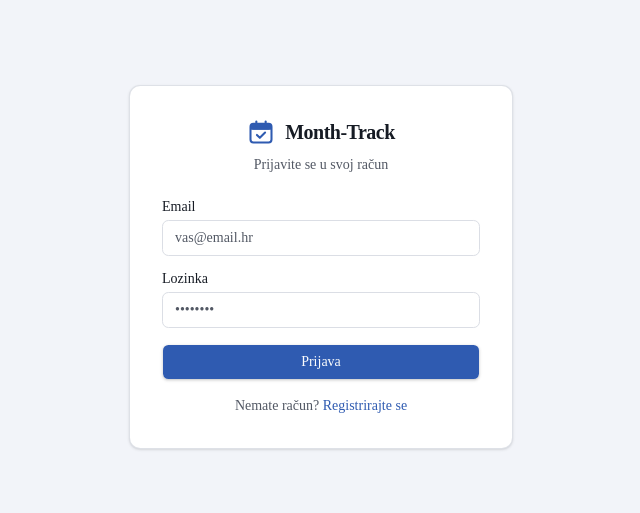
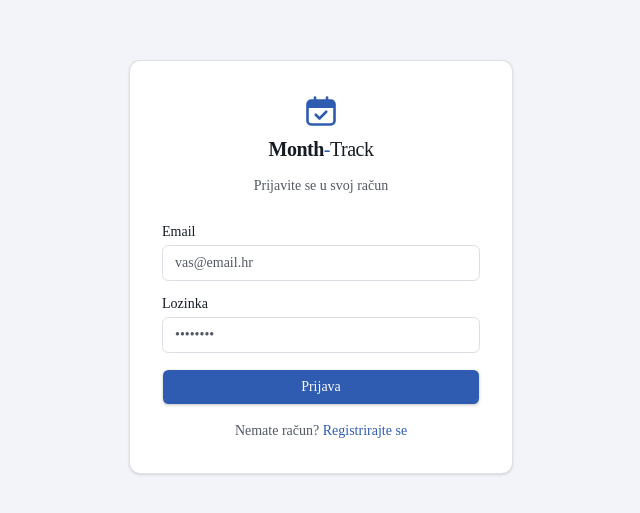
Before and after one commit to joso-skarica/month-track, a Next.js app: page /login in a window 1280 px wide. Shown: the part 133-646 px from the top of the page, without its empty margins (319-959 px from the left). Built offline with nearby package versions, Linux system fonts and the light colour scheme.

Commit message:
Polish logo and auth layout

```diff
--- a/src/app/login/page.tsx
+++ b/src/app/login/page.tsx
@@ -60,7 +60,7 @@ export default function LoginPage() {
   return (
     <div className="flex min-h-screen items-center justify-center bg-background px-4 py-10">
       <div className="w-full max-w-sm rounded-xl border border-border/90 bg-card p-8 shadow-sm">
-        <div className="mb-6 flex flex-col items-center gap-2 text-center">
+        <div className="mb-7 flex flex-col items-center gap-3 text-center">
           <Logo size="lg" />
           <p className="text-sm leading-relaxed text-muted-foreground">
             {mode === 'signin'
--- a/src/components/logo.tsx
+++ b/src/components/logo.tsx
@@ -8,8 +8,8 @@ type Props = {
 };
 
 const sizeConfig = {
-  sm: { icon: 20, text: 'text-sm', gap: 'gap-2' },
-  lg: { icon: 28, text: 'text-xl', gap: 'gap-2.5' },
+  sm: { icon: 20, wordmark: 'text-sm' },
+  lg: { icon: 36, wordmark: 'text-xl' },
 } as const;
 
 function CalendarCheckIcon({ size }: { size: number }) {
@@ -22,7 +22,6 @@ function CalendarCheckIcon({ size }: { size: number }) {
       xmlns="http://www.w3.org/2000/svg"
       aria-hidden="true"
     >
-      {/* Calendar body */}
       <rect
         x="3"
         y="5"
@@ -33,21 +32,10 @@ function CalendarCheckIcon({ size }: { size: number }) {
         strokeWidth="1.75"
         fill="none"
       />
-      {/* Calendar top bar / header band */}
-      <rect
-        x="3"
-        y="5"
-        width="18"
-        height="5"
-        rx="2.5"
-        className="fill-primary"
-      />
-      {/* Snap the bottom corners of the header to be square */}
+      <rect x="3" y="5" width="18" height="5" rx="2.5" className="fill-primary" />
       <rect x="3" y="7.5" width="18" height="2.5" className="fill-primary" />
-      {/* Calendar pegs */}
       <line x1="8" y1="3" x2="8" y2="6.5" className="stroke-primary" strokeWidth="1.75" strokeLinecap="round" />
       <line x1="16" y1="3" x2="16" y2="6.5" className="stroke-primary" strokeWidth="1.75" strokeLinecap="round" />
-      {/* Checkmark */}
       <polyline
         points="8.5,14.5 11,17 15.5,12.5"
         className="stroke-primary"
@@ -60,22 +48,39 @@ function CalendarCheckIcon({ size }: { size: number }) {
   );
 }
 
+function Wordmark({ className }: { className?: string }) {
+  return (
+    <span className={cn('tracking-tight', className)}>
+      <span className="font-bold text-foreground">Month</span>
+      <span className="font-light text-primary">-</span>
+      <span className="font-normal text-foreground">Track</span>
+    </span>
+  );
+}
+
 export function Logo({ size = 'sm', className }: Props) {
   const cfg = sizeConfig[size];
 
+  if (size === 'lg') {
+    return (
+      <div
+        className={cn('flex flex-col items-center gap-1.5', className)}
+        role="img"
+        aria-label="Month-Track"
+      >
+        <CalendarCheckIcon size={cfg.icon} />
+        <Wordmark className={cfg.wordmark} />
+      </div>
+    );
+  }
+
   return (
     <span
-      className={cn(
-        'inline-flex items-center',
-        cfg.gap,
-        className,
-      )}
+      className={cn('inline-flex items-center gap-2', className)}
       aria-label="Month-Track"
     >
       <CalendarCheckIcon size={cfg.icon} />
-      <span className={cn(cfg.text, 'font-semibold tracking-tight text-foreground')}>
-        Month-Track
-      </span>
+      <Wordmark className={cfg.wordmark} />
     </span>
   );
 }
```
